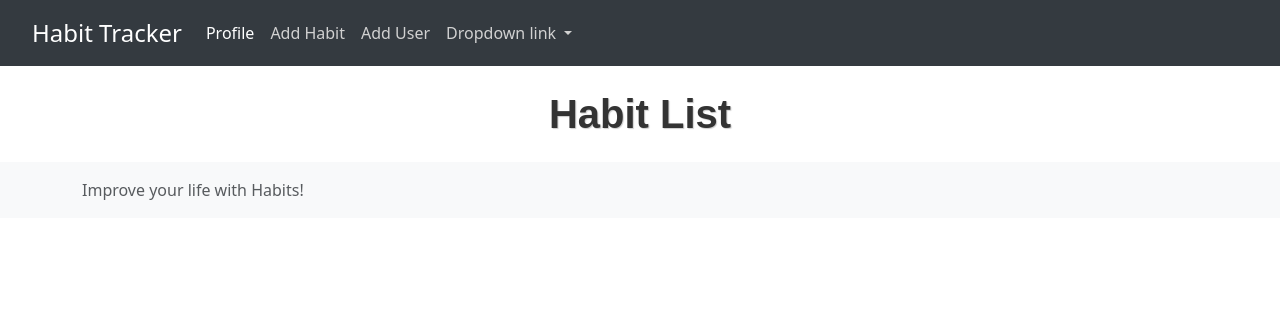
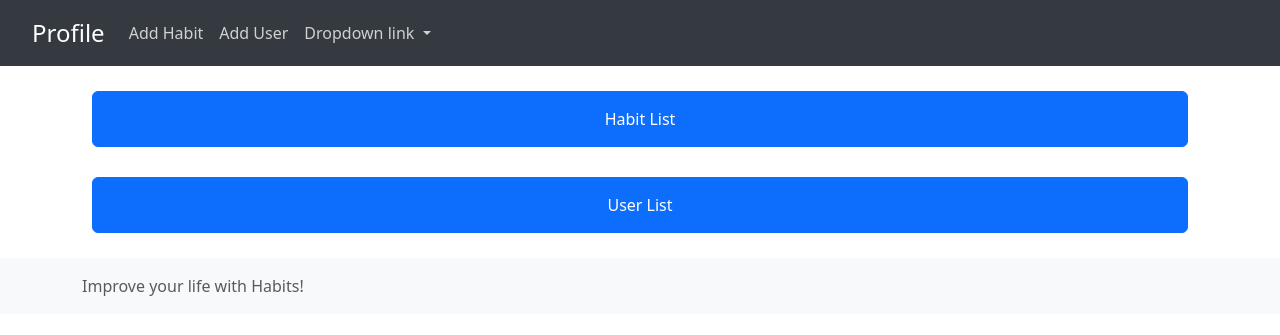
Before and after one commit to DenyysChernenko/HabitTracker, a Django app: page / in a window 1280 px wide. Shown: the top 335 px of the page. Run offline with Django 5.2, Linux system fonts and the light colour scheme; data that the repository does not hold is empty; some libraries are stand-ins or nearby versions.

Commit message:
Added profile to transfer between lists more comfortable

```diff
--- a/habit_tracker/habit_tracker/urls.py
+++ b/habit_tracker/habit_tracker/urls.py
@@ -27,7 +27,7 @@ urlpatterns = [
     path('reminders/', include('reminders.urls')),
     path('xp_logs/', include('xp_logs.urls')),
     path('achievements/', include('achievements.urls')),
-    path('', include('habits.urls'))
+    path('', include('users.urls'))
 ]
 
 if settings.DEBUG:
--- a/habit_tracker/templates/base.html
+++ b/habit_tracker/templates/base.html
@@ -31,15 +31,12 @@
     <header>
         <nav class="navbar navbar-expand-lg navbar-dark custom-navbar">
             <div class="container-fluid">
-                <a class="navbar-brand" href="#">Habit Tracker</a>
+               <a class="navbar-brand" href="{% url 'profile' %}">Profile</a>
                 <button class="navbar-toggler" type="button" data-bs-toggle="collapse" data-bs-target="#navbarNavDropdown" aria-controls="navbarNavDropdown" aria-expanded="false" aria-label="Toggle navigation">
                     <span class="navbar-toggler-icon"></span>
                 </button>
                 <div class="collapse navbar-collapse" id="navbarNavDropdown">
                     <ul class="navbar-nav">
-                        <li class="nav-item">
-                            <a class="nav-link active" aria-current="page" href="#">Profile</a>
-                        </li>
                         <li class="nav-item">
                             <a class="nav-link" href="{% url 'add_habit' %}">Add Habit</a>
                         </li>
--- /dev/null
+++ b/habit_tracker/users/templates/users/profile.html
@@ -0,0 +1,23 @@
+{% extends "base.html" %}
+
+{% block content %}
+{% load static %}
+<style>
+    .center-left-buttons {
+        display: flex;
+        flex-direction: column;
+        padding: 10px;
+    }
+    .center-left-buttons a {
+        margin: 15px 0;
+        padding: 15px;
+    }
+
+</style>
+
+<section class="center-left-buttons">
+    <a href="{% url 'habit_list' %}" class="btn btn-primary">Habit List</a>
+    <a href="{% url 'user_list' %}" class="btn btn-primary">User List</a>
+</section>
+
+{% endblock %}
--- a/habit_tracker/users/urls.py
+++ b/habit_tracker/users/urls.py
@@ -1,9 +1,11 @@
 from django.urls import path
-from .views import user_list, add_user, user_detail
+from .views import user_list, add_user, user_detail, profile
 
 
 urlpatterns = [
-    path('', user_list, name='user_list'),
+    path('user-list/', user_list, name='user_list'),
     path('add-user/', add_user, name='add_user'),
-    path('<int:user_id>/', user_detail, name='user_detail')
+    path('<int:user_id>/', user_detail, name='user_detail'),
+    path('', profile, name='profile'),
+
 ]
--- a/habit_tracker/users/views.py
+++ b/habit_tracker/users/views.py
@@ -27,3 +27,7 @@ def add_user(request):
     else:
         form = UserForm()
     return render(request, 'users/add_user.html', {'form': form})
+
+
+def profile(request):
+    return render(request, 'users/profile.html')
```
Also changed, not shown: habit_tracker/users/forms.py (+9 -0 lines).
